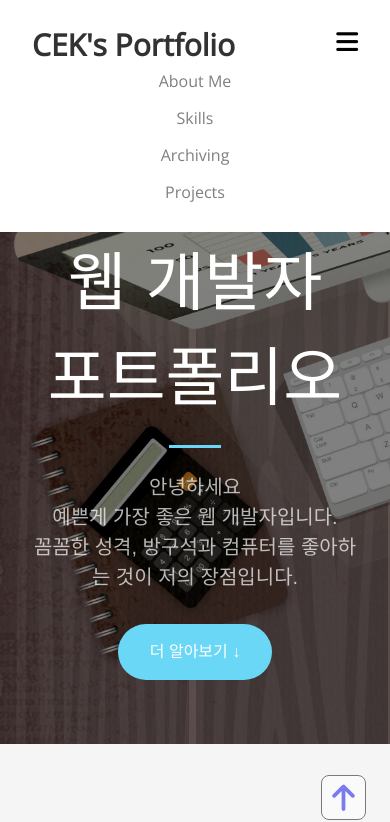
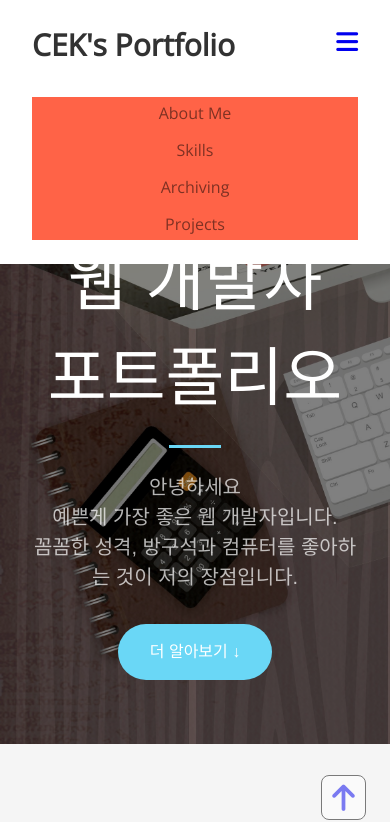
Before and after one commit to eunkeeee/eunkeeee-portfolio, a React (Create React App) app in the folder eunkeeee-portfolio/: page / in a window 390 px wide. Shown: the top 822 px of the page. Built offline with nearby package versions, Linux system fonts and the light colour scheme; a web font is replaced by a local one.

Commit message:
고치기 전 상태,,,!

```diff
--- a/eunkeeee-portfolio/src/screens/Header.js
+++ b/eunkeeee-portfolio/src/screens/Header.js
@@ -4,6 +4,18 @@ import { useMediaQuery } from "react-responsive";
 
 const Header = ({ onClick }) => {
   const [isOpen, setMenu] = useState(false);
+  const [isLargeEnough, setLargeEnough] = useState();
+  const onResize = () => {
+    if (window.innerWidth < 1100) {
+      setLargeEnough(false);
+    } else {
+      setLargeEnough(true);
+      setMenu(true);
+    }
+    console.log(isLargeEnough, window.innerWidth);
+  };
+
+  window.addEventListener("resize", onResize);
   const media = window.matchMedia(useMediaQuery);
   matchMedia("screen and (max-width: 1100px)");
   // const [whiteHeader, setWhite] = useState(false);
@@ -41,6 +53,7 @@ const Header = ({ onClick }) => {
             </div>
           )}
           <a
+            href="#"
             className={styles.toggleBtn}
             onClick={() => {
               setMenu((prev) => !prev);
--- a/eunkeeee-portfolio/src/screens/Header.module.css
+++ b/eunkeeee-portfolio/src/screens/Header.module.css
@@ -55,15 +55,17 @@
 @media screen and (max-width: 1100px) {
   .content {
     flex-direction: column;
+    align-items: flex-start;
     background-color: white;
     height: auto;
-    align-items: flex-start;
   }
   .navigation__menus {
+    background-color: tomato;
+    margin-top: 2rem;
     flex-direction: column;
+    width: 100%;
     align-items: center;
     gap: 5px;
-    width: 100%;
   }
   .navigation__menu a {
     color: black;
```
